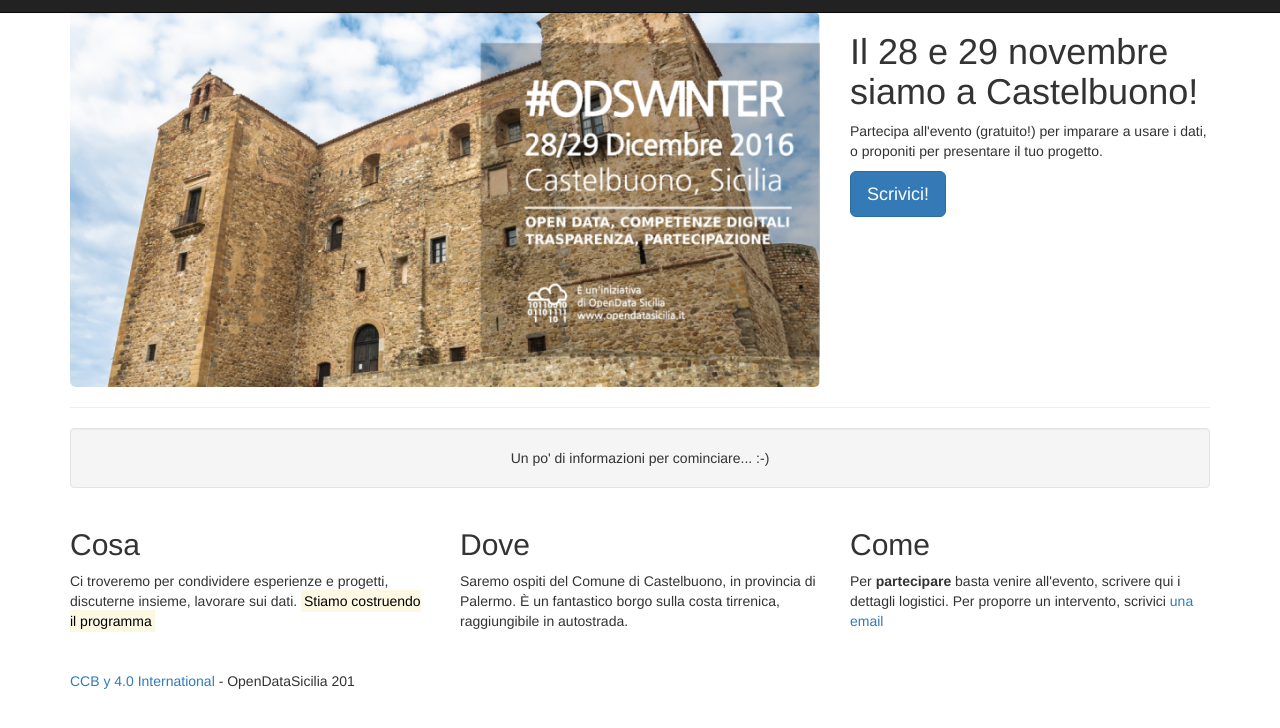
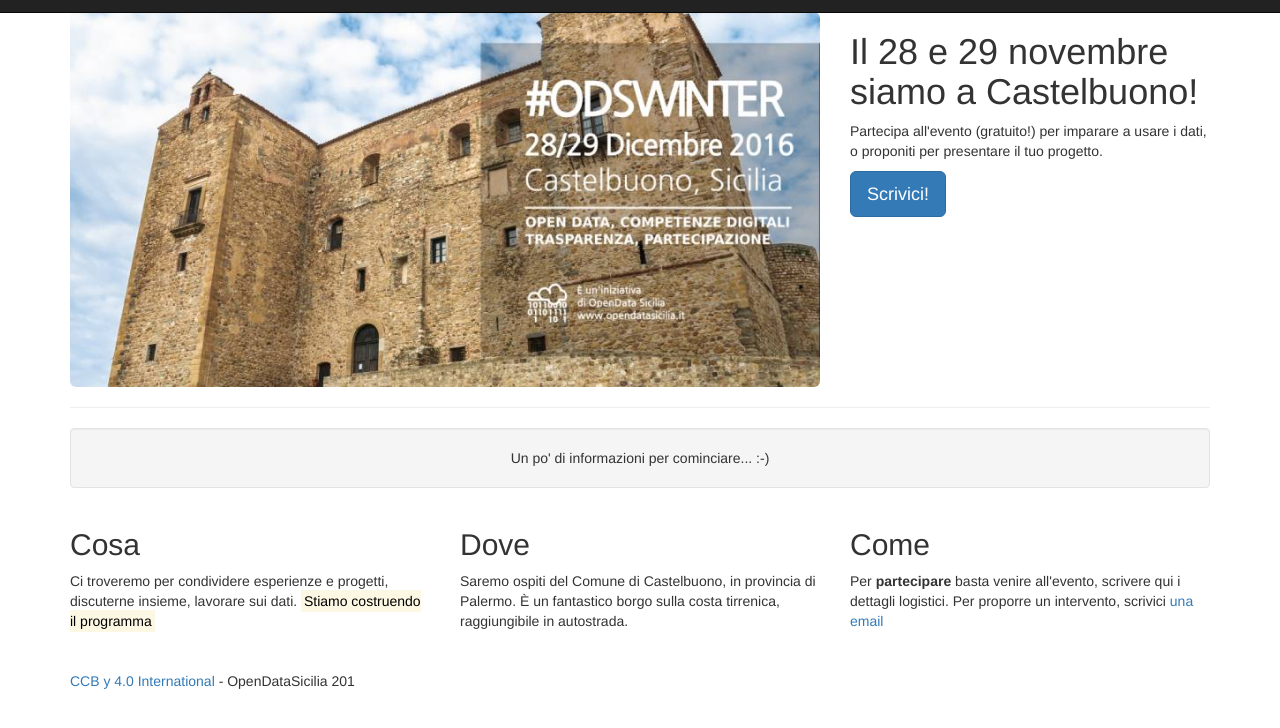
Before and after one commit to SiciliaHub/odswinter, a plain HTML site: page index.html in a window 1280 px wide. Shown: the part 88-816 px from the top of the page. Drawn offline with Linux system fonts and the light colour scheme.

Commit message:
splash img jpg

```diff
--- a/index.html
+++ b/index.html
@@ -62,7 +62,7 @@
         <!-- Heading Row -->
         <div class="row">
             <div class="col-md-8">
-                <img class="img-responsive img-rounded" src="./comunicazione/ods16_winter_16-8.png" alt="">
+                <img class="img-responsive img-rounded" src="./comunicazione/ods16_winter_16-8.jpg" alt="">
             </div>
             <!-- /.col-md-8 -->
             <div class="col-md-4">
```
Also changed, not shown: comunicazione/ods16_winter_16-8.jpg (added).
